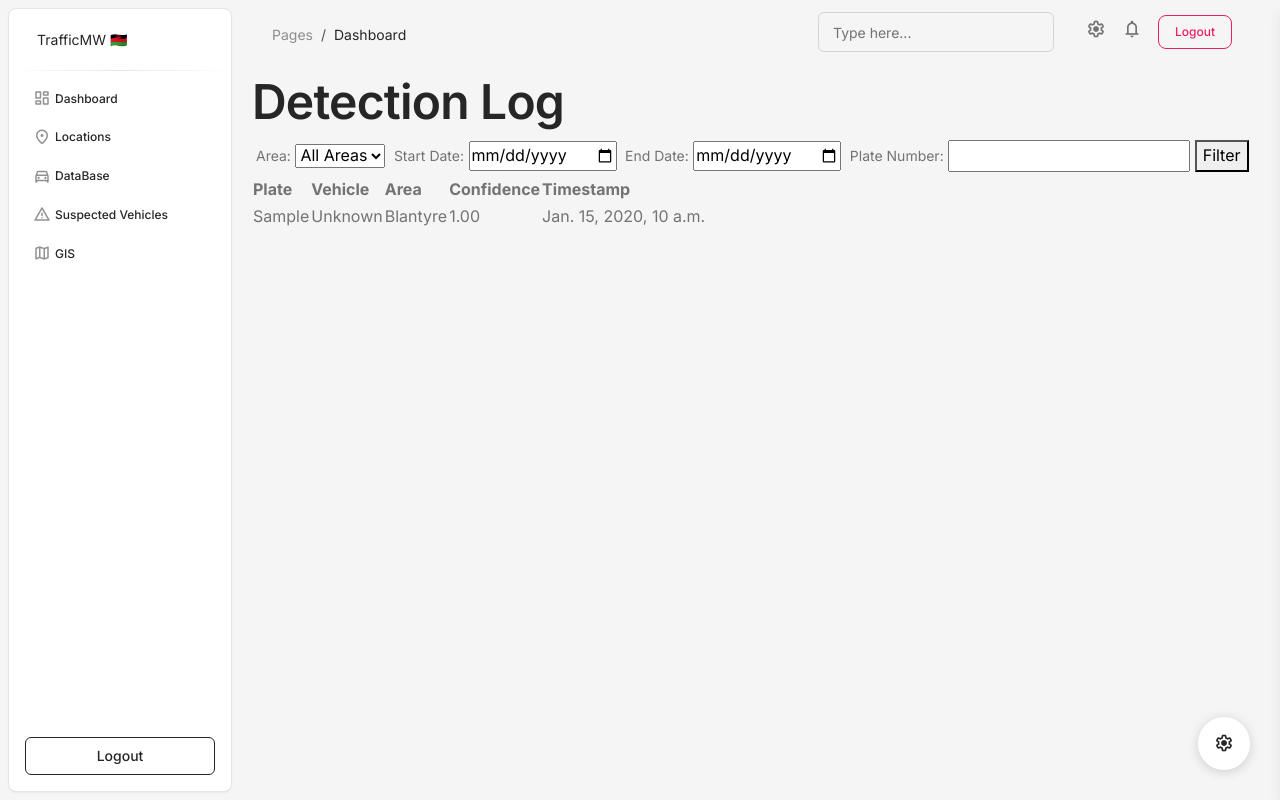
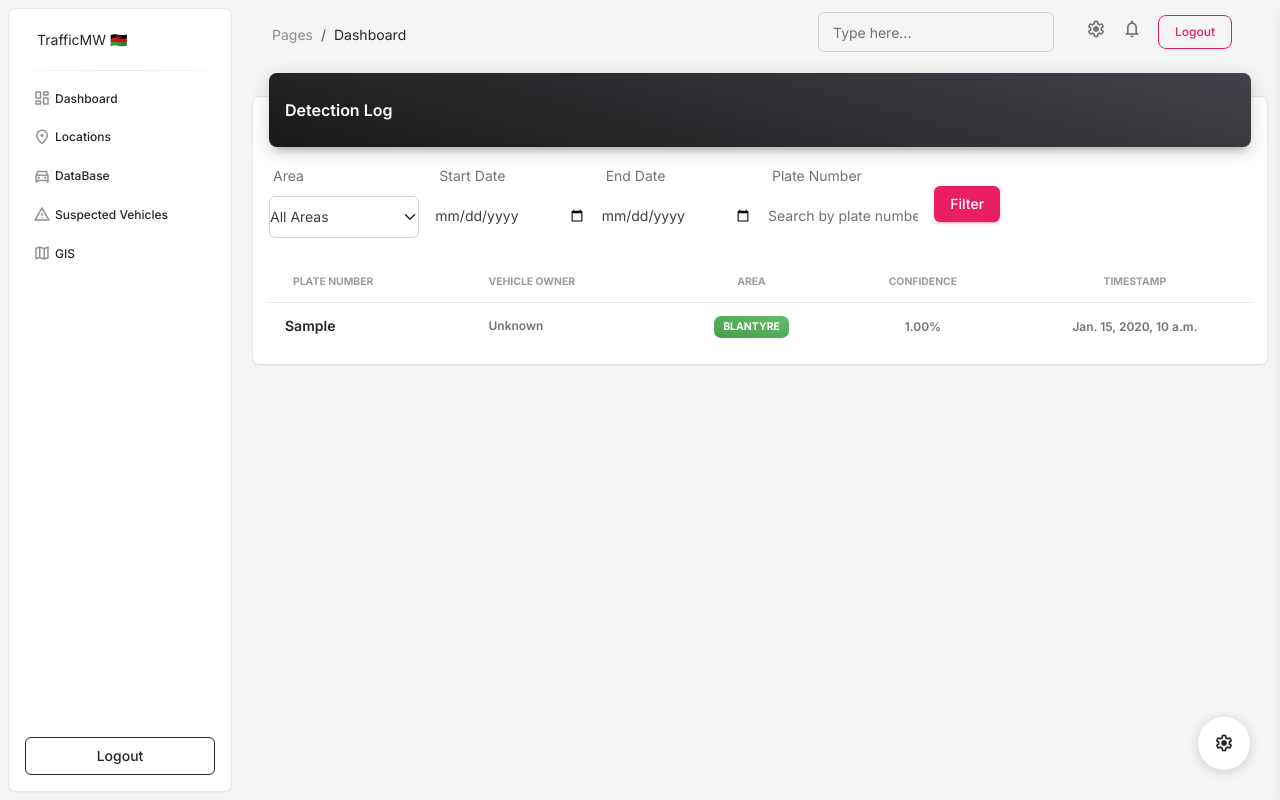
Before and after one commit to ben041/Traffic, a Django app: page /detection_log/ in a window 1280 px wide. Run offline with Django 5.2, Linux system fonts and the light colour scheme; a user stored in the database is signed in; data comes from the database, SQL or seed files in the repository; tables that the repository leaves empty hold one stand-in row (values such as "Sample post"); some libraries are stand-ins or nearby versions.

Commit message:
detection up

```diff
--- a/trafficlicense/core/templates/detection_log.html
+++ b/trafficlicense/core/templates/detection_log.html
@@ -1,40 +1,87 @@
 {% extends 'base.html' %}
 {% load static %}
-{% block title %}detection{% endblock %}
+{% block title %}Detection Log{% endblock %}
 {% block content %}
-<h1>Detection Log</h1>
-<form method="GET">
-    <label>Area:</label>
-    <select name="area_id">
+<div class="row">
+  <div class="col-12">
+    <div class="card my-4">
+      <div class="card-header p-0 position-relative mt-n4 mx-3 z-index-2">
+        <div class="bg-gradient-dark shadow-dark border-radius-lg pt-4 pb-3">
+          <h6 class="text-white text-capitalize ps-3">Detection Log</h6>
+        </div>
+      </div>
+      <div class="card-body p-3">
+        <!-- Filter Form -->
+        <form method="GET" class="row g-3 mb-4">
+          <div class="col-md-2">
+            <label class="form-label">Area</label>
+            <select name="area_id" class="form-select">
               <option value="">All Areas</option>
               {% for area in areas %}
-            <option value="{{ area.id }}">{{ area.name }}</option>
+                <option value="{{ area.id }}" {% if request.GET.area_id == area.id|stringformat:"s" %}selected{% endif %}>
+                  {{ area.name }}
+                </option>
               {% endfor %}
             </select>
-    <label>Start Date:</label>
-    <input type="date" name="start_date">
-    <label>End Date:</label>
-    <input type="date" name="end_date">
-    <label>Plate Number:</label>
-    <input type="text" name="plate_number">
-    <button type="submit">Filter</button>
+          </div>
+          <div class="col-md-2">
+            <label class="form-label">Start Date</label>
+            <input type="date" name="start_date" class="form-control" value="{{ request.GET.start_date|default:'' }}">
+          </div>
+          <div class="col-md-2">
+            <label class="form-label">End Date</label>
+            <input type="date" name="end_date" class="form-control" value="{{ request.GET.end_date|default:'' }}">
+          </div>
+          <div class="col-md-2">
+            <label class="form-label">Plate Number</label>
+            <input type="text" name="plate_number" class="form-control" value="{{ request.GET.plate_number|default:'' }}" placeholder="Search by plate number">
+          </div>
+          <div class="col-md-2 d-flex align-items-end">
+            <button type="submit" class="btn btn-primary">Filter</button>
+          </div>
         </form>
-<table>
+
+        <!-- Detection Table -->
+        <div class="table-responsive">
+          <table class="table align-items-center mb-0">
+            <thead>
               <tr>
-        <th>Plate</th>
-        <th>Vehicle</th>
-        <th>Area</th>
-        <th>Confidence</th>
-        <th>Timestamp</th>
+                <th class="text-uppercase text-secondary text-xxs font-weight-bolder opacity-7">Plate Number</th>
+                <th class="text-uppercase text-secondary text-xxs font-weight-bolder opacity-7 ps-2">Vehicle Owner</th>
+                <th class="text-center text-uppercase text-secondary text-xxs font-weight-bolder opacity-7">Area</th>
+                <th class="text-center text-uppercase text-secondary text-xxs font-weight-bolder opacity-7">Confidence</th>
+                <th class="text-center text-uppercase text-secondary text-xxs font-weight-bolder opacity-7">Timestamp</th>
               </tr>
+            </thead>
+            <tbody>
               {% for detection in detections %}
               <tr>
-            <td>{{ detection.detected_plate }}</td>
-            <td>{{ detection.vehicle.owner_name|default:"Unknown" }}</td>
-            <td>{{ detection.area.name|default:"N/A" }}</td>
-            <td>{{ detection.confidence|floatformat:2 }}</td>
-            <td>{{ detection.timestamp }}</td>
+                <td>
+                  <div class="d-flex px-2 py-1">
+                    <div class="d-flex flex-column justify-content-center">
+                      <h6 class="mb-0 text-sm">{{ detection.detected_plate }}</h6>
+                    </div>
+                  </div>
+                </td>
+                <td>
+                  <p class="text-xs font-weight-bold mb-0">{{ detection.vehicle.owner_name|default:"Unknown" }}</p>
+                </td>
+                <td class="align-middle text-center text-sm">
+                  <span class="badge badge-sm bg-gradient-success">{{ detection.area.name|default:"N/A" }}</span>
+                </td>
+                <td class="align-middle text-center">
+                  <span class="text-secondary text-xs font-weight-bold">{{ detection.confidence|floatformat:2 }}%</span>
+                </td>
+                <td class="align-middle text-center">
+                  <span class="text-secondary text-xs font-weight-bold">{{ detection.timestamp }}</span>
+                </td>
               </tr>
               {% endfor %}
+            </tbody>
           </table>
+        </div>
+      </div>
+    </div>
+  </div>
+</div>
 {% endblock %}
```
Lines whose indentation alone changed are shown as unchanged.
